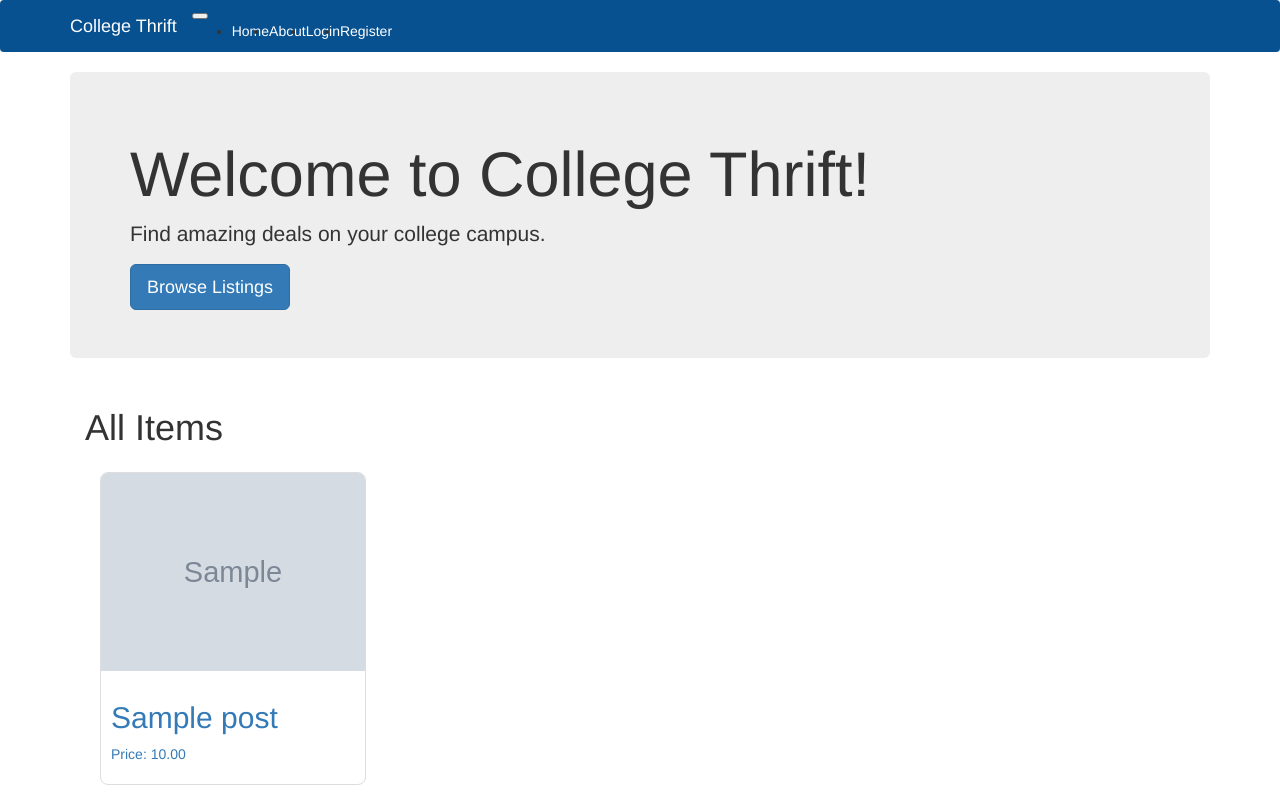
After one commit to mjstevens33/CollegeThrift, a Flask app: page /browse in a window 1280 px wide. The commit adds this page. Run offline with Flask 3, Linux system fonts and the light colour scheme; tables that the repository leaves empty hold one stand-in row (values such as "Sample post"); grey boxes marked "Sample" are stand-in pictures; some libraries are stand-ins or nearby versions.

Commit message:
another commite before I might break things

```diff
--- a/app/routes.py
+++ b/app/routes.py
@@ -7,17 +7,24 @@ from app.models import User, Post, Category
 from flask_login import login_user, current_user, logout_user, login_required
 
 
-
 @app.route('/')
 @app.route('/Home')
 def Home():
     posts = Post.query.order_by(Post.created_at.desc()).limit(6).all()
     return render_template('index.html', title='Home', posts=posts)
 
+
 @app.route('/post/<int:post_id>')
 def post_detail(post_id):
     post = Post.query.get_or_404(post_id)  # Fetch the post or return 404 if not found
     return render_template('post_detail.html', post=post)  # Assume you have a template named 'post_detail.html'
+
+
+@app.route('/browse')
+def browse():
+    items = Post.query.all()  # Fetch all items from the database
+    return render_template('browse.html', items=items)
+
 
 @app.route('/login', methods=['GET', 'POST'])
 def login():
@@ -36,11 +43,13 @@ def login():
         return redirect(next_page)
     return render_template('login.html', title='Sign In', form=form)
 
+
 @app.route('/logout')
 @login_required
 def logout():
     logout_user()
     return redirect(url_for('index'))
+
 
 @app.route('/register', methods=['GET', 'POST'])
 def register():
--- a/app/templates/base.html
+++ b/app/templates/base.html
@@ -39,7 +39,7 @@
         <header class="jumbotron my-4">
             <h1 class="display-3">Welcome to College Thrift!</h1>
             <p class="lead">Find amazing deals on your college campus.</p>
-            <a href="#" class="btn btn-primary btn-lg">Browse Listings</a>
+            <a href="{{ url_for('browse') }}" class="btn btn-primary btn-lg">Browse Listings</a>
         </header>
 
         {% block app_content %}
--- /dev/null
+++ b/app/templates/browse.html
@@ -0,0 +1,40 @@
+{% extends "base.html" %}
+
+{% block app_content %}
+<style>
+    .grid {
+        display: grid;
+        grid-template-columns: repeat(auto-fill, minmax(250px, 1fr)); /* Adjust the minmax values as per your requirement */
+        grid-gap: 15px; /* Space between grid items */
+        padding: 15px;
+    }
+    .grid-item {
+        border: 1px solid #ddd; /* Optional, for border around each item */
+        border-radius: 8px; /* Optional, for rounded corners */
+        overflow: hidden; /* Keeps the content inside the border */
+    }
+    .grid-item img {
+        width: 100%; /* Makes image take full width of the grid item */
+        height: auto; /* Maintains aspect ratio */
+    }
+    .content {
+        padding: 10px;
+    }
+</style>
+<div class="container">
+    <h1>All Items</h1>
+    <div class="grid">
+        {% for item in items %}
+            <div class="grid-item">
+                <a href="{{ url_for('post_detail', post_id=item.id) }}">
+                    <img src="{{ url_for('static', filename='images/' + item.image) }}" alt="{{ item.title }}">
+                    <div class="content">
+                        <h2>{{ item.title }}</h2>
+                        <p>Price: {{ item.price }}</p>
+                    </div>
+                </a>
+            </div>
+        {% endfor %}
+    </div>
+</div>
+{% endblock %}
--- a/app/templates/index.html
+++ b/app/templates/index.html
@@ -1,8 +1,14 @@
 {% extends "base.html" %}
 
+
+
 {% block app_content %}
+
+
+
 <div class="text-center">
     <!-- Main header -->
+
     <h1 class="my-4">Our Main Categories</h1>
 
     <!-- Category boxes -->
```
